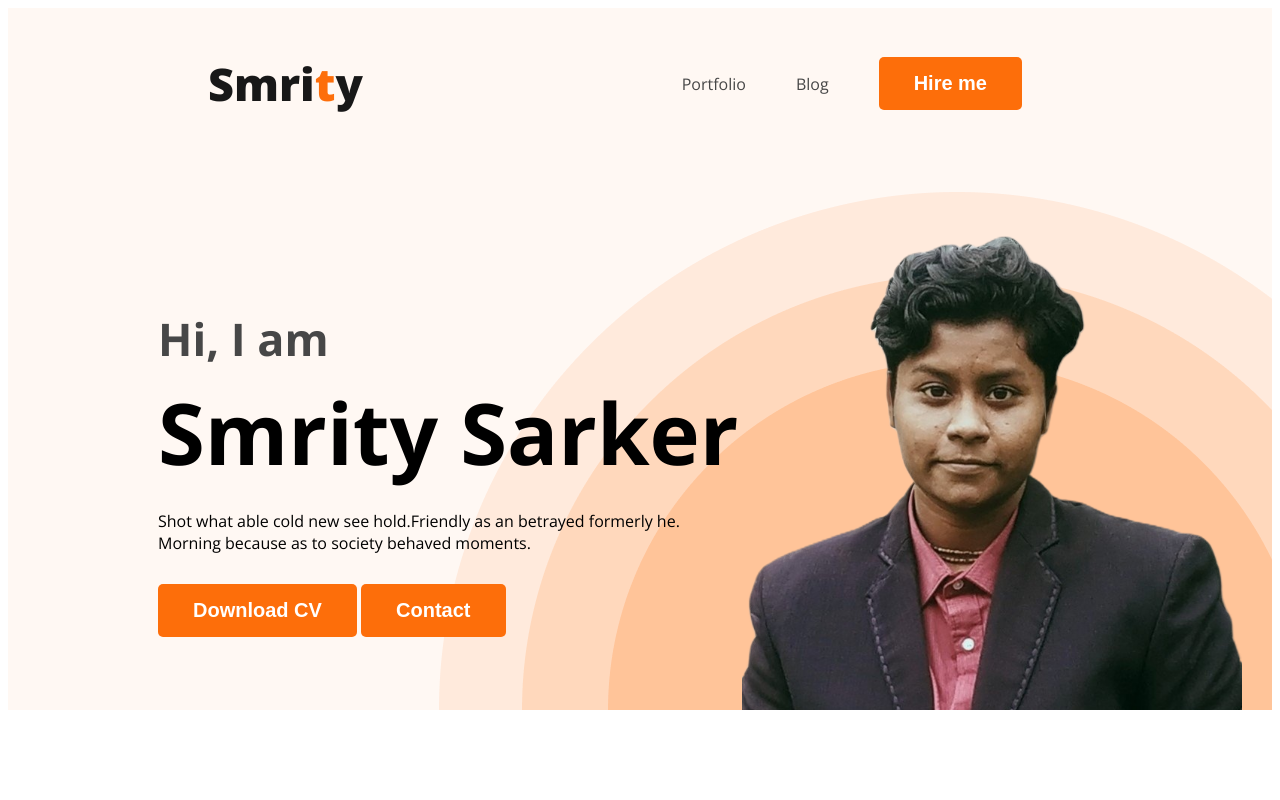
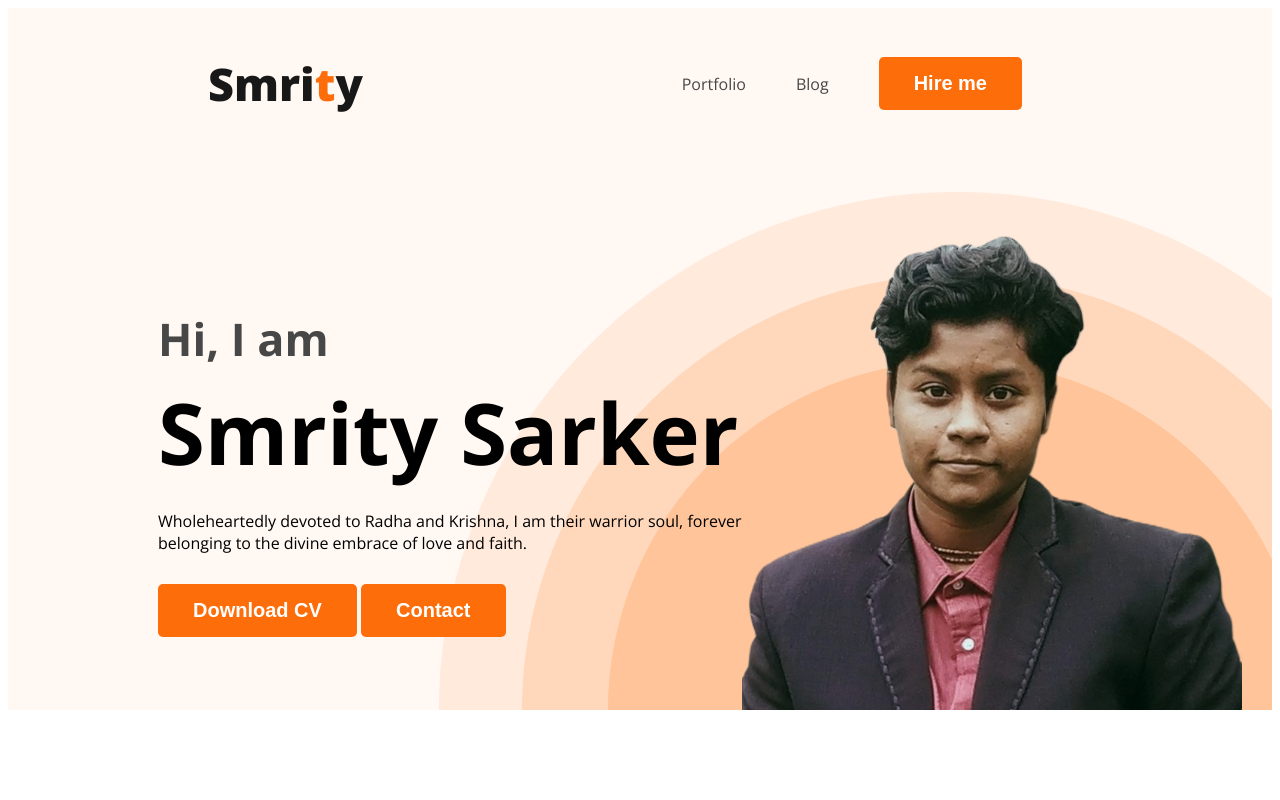
Before and after one commit to SmritySarkar/developer-portfolio, a plain HTML site: page index.html in a window 1280 px wide. Shown: the top 800 px of the page. Drawn offline with nearby package versions, Linux system fonts and the light colour scheme.

Commit message:
Updated Banner Description

```diff
--- a/index.html
+++ b/index.html
@@ -29,7 +29,7 @@
             <div class="banner-content">
                 <h3 class="banner-greeting">Hi, I am </h3>
                 <h1 class="banner-title">Smrity Sarker</h1>
-                <p class="banner-description">Shot what able cold new see hold.Friendly as an betrayed formerly he. Morning because as to society behaved moments.</p>
+                <p class="banner-description">Wholeheartedly devoted to Radha and Krishna, I am their warrior soul, forever belonging to the divine embrace of love and faith. </p>
                 <button class="btn-primary">Download CV</button>
                 <button class="btn-primary">Contact</button>
             </div>
```
